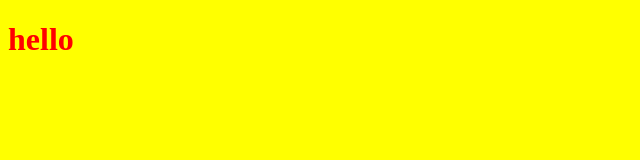
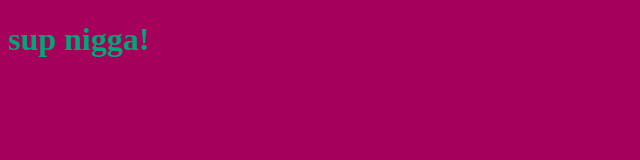
Before and after one commit to mohmedhamad/my-project, a plain HTML site: page index.html in a window 1280 px wide. Shown: the whole page, without its empty margins (0-640 px from the left). Drawn offline with Linux system fonts and the light colour scheme.

Commit message:
changing the 3

```diff
--- a/app.js
+++ b/app.js
@@ -1 +1 @@
-alert("get the hell out!!");
+alert(" GET THE HELL OUT !!");
--- a/index.html
+++ b/index.html
@@ -8,7 +8,7 @@
     <link rel="stylesheet" href="style.css">
 </head>
 <body>
-    <h1>hello</h1>
+    <h1>sup nigga!</h1>
   <script src="app.js"></script>
 </body>
 </html>
--- a/style.css
+++ b/style.css
@@ -1,6 +1,6 @@
 h1 {
-    color: red;
+    color: rgb(0, 167, 117);
 }
 body{
-    background-color: yellow;
+    background-color: rgb(165, 0, 91);
 }
```
